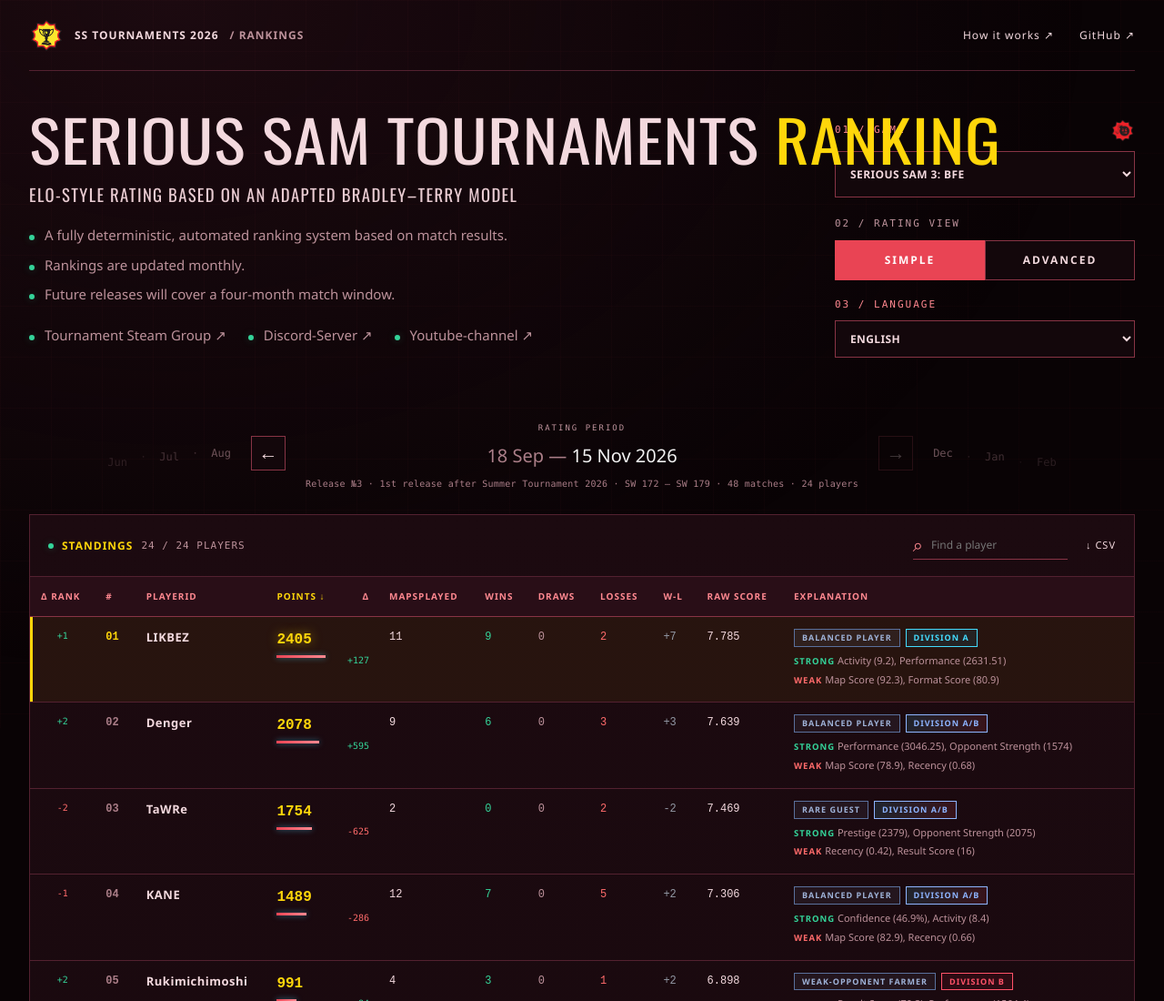
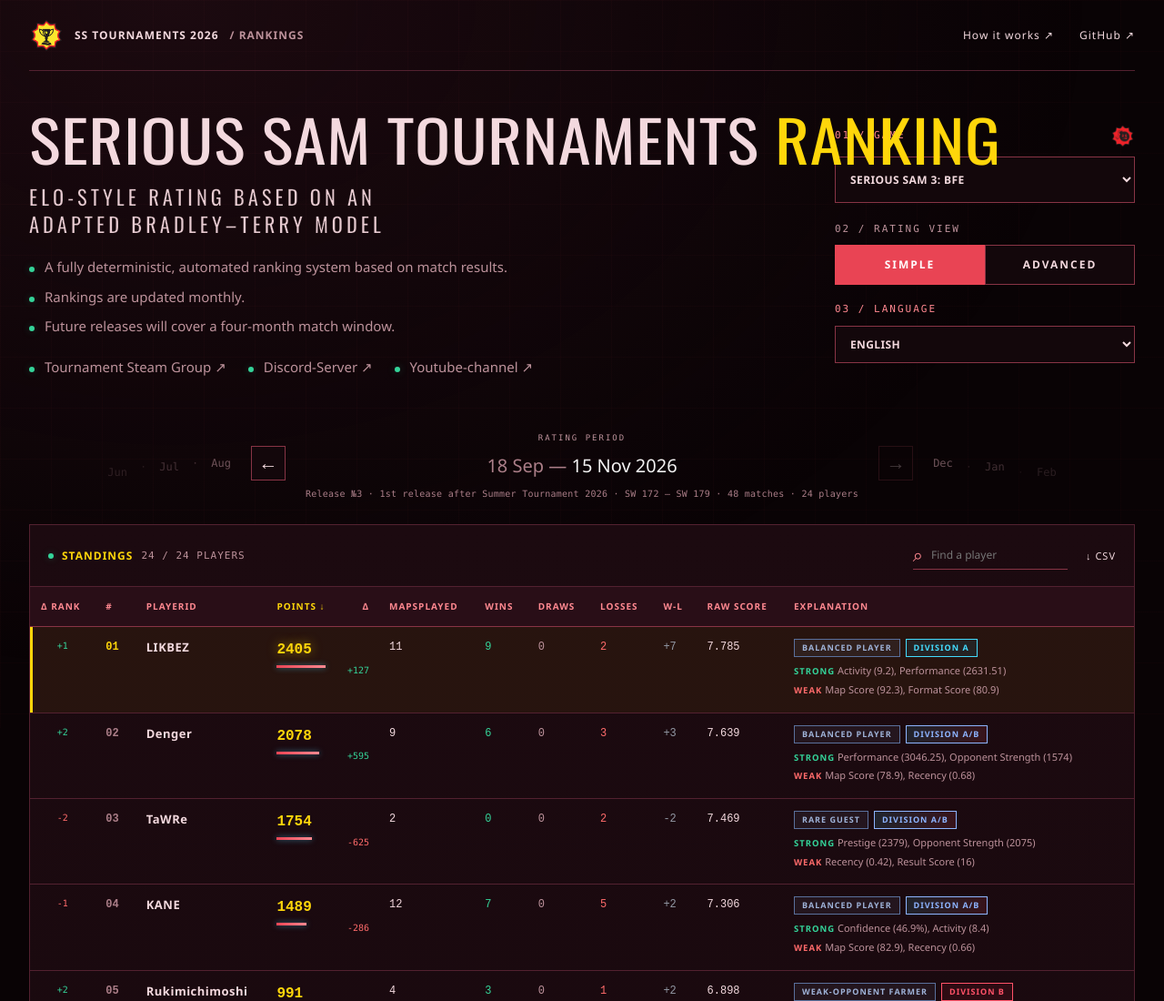
Before and after one commit to DenWhAI/serious-sam-tournaments-ranking, a plain HTML site: page index.html in a window 1280 px wide. Shown: the top 1100 px of the page at 91% size. Drawn offline with nearby package versions, Linux system fonts and the light colour scheme.

Commit message:
Increase rating subtitle tracking and size

```diff
--- a/assets/site.css
+++ b/assets/site.css
@@ -44,7 +44,7 @@ header{padding-top:30px;padding-bottom:18px}
 #game-logo{width:44px;height:44px;object-fit:contain;flex-shrink:0}
 .identity{--title-size:clamp(32px,8.8cqw,80px)}
 .identity h1{font-size:var(--title-size);font-weight:400;transform:scaleX(1.12);transform-origin:left center;width:89.28%;margin:10px 0 12px;letter-spacing:.7px}
-.identity .rating-subtitle{font-family:Steelfish,'Oswald','Arial Narrow',sans-serif;font-size:clamp(14.3px,1.54vw,18.7px);font-weight:inherit;letter-spacing:1.35px;line-height:1.35;color:color-mix(in srgb,var(--text) 80%,var(--muted));margin:0 0 20px;text-transform:uppercase;text-wrap:balance}
+.identity .rating-subtitle{font-family:Steelfish,'Oswald','Arial Narrow',sans-serif;font-size:clamp(17.16px,1.848vw,22.44px);font-weight:300;letter-spacing:clamp(3px,.35vw,4.05px);line-height:1.35;color:color-mix(in srgb,var(--text) 80%,var(--muted));-webkit-text-stroke:.2px var(--bg0);margin:0 0 20px;text-transform:uppercase;text-wrap:balance}
 .identity p{font-size:15px;margin:7px 0}
 .community-links{display:flex;flex-wrap:wrap;gap:8px 24px;margin-top:12px}
 .community-links a{font:inherit;color:var(--muted)}
--- a/index.html
+++ b/index.html
@@ -6,7 +6,7 @@
 <meta name="theme-color" content="#04070f">
 <title>Serious Sam Tournaments · Rankings</title>
 <link rel="icon" href="assets/logos/SeriousTournaments.png" type="image/png">
-<link rel="preconnect" href="https://fonts.googleapis.com"><link rel="preconnect" href="https://fonts.gstatic.com" crossorigin><link href="https://fonts.googleapis.com/css2?family=Oswald:wght@400;500;600&display=swap" rel="stylesheet"><link rel="stylesheet" href="assets/site.css?v=20261121-steelfish"><script type="module" src="assets/site.js?v=20261121-clean-scores"></script>
+<link rel="preconnect" href="https://fonts.googleapis.com"><link rel="preconnect" href="https://fonts.gstatic.com" crossorigin><link href="https://fonts.googleapis.com/css2?family=Oswald:wght@400;500;600&display=swap" rel="stylesheet"><link rel="stylesheet" href="assets/site.css?v=20261121-wide-subtitle"><script type="module" src="assets/site.js?v=20261121-clean-scores"></script>
 </head>
 <body>
 <a class="skip" href="#ranking" data-i18n="skip">Skip to rankings</a>
```
